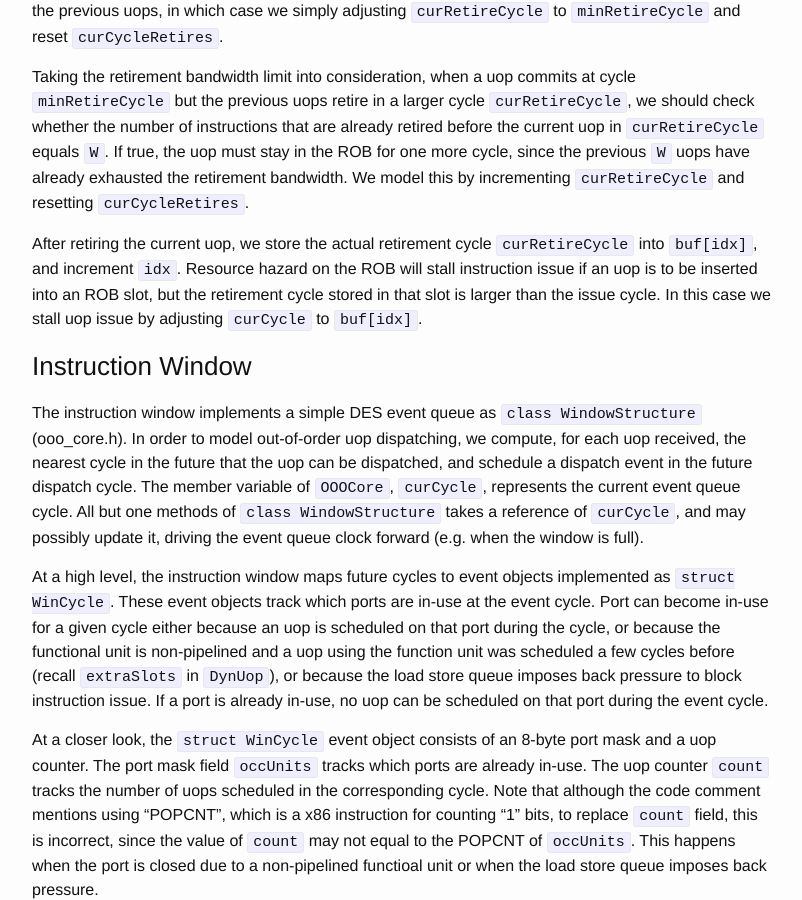
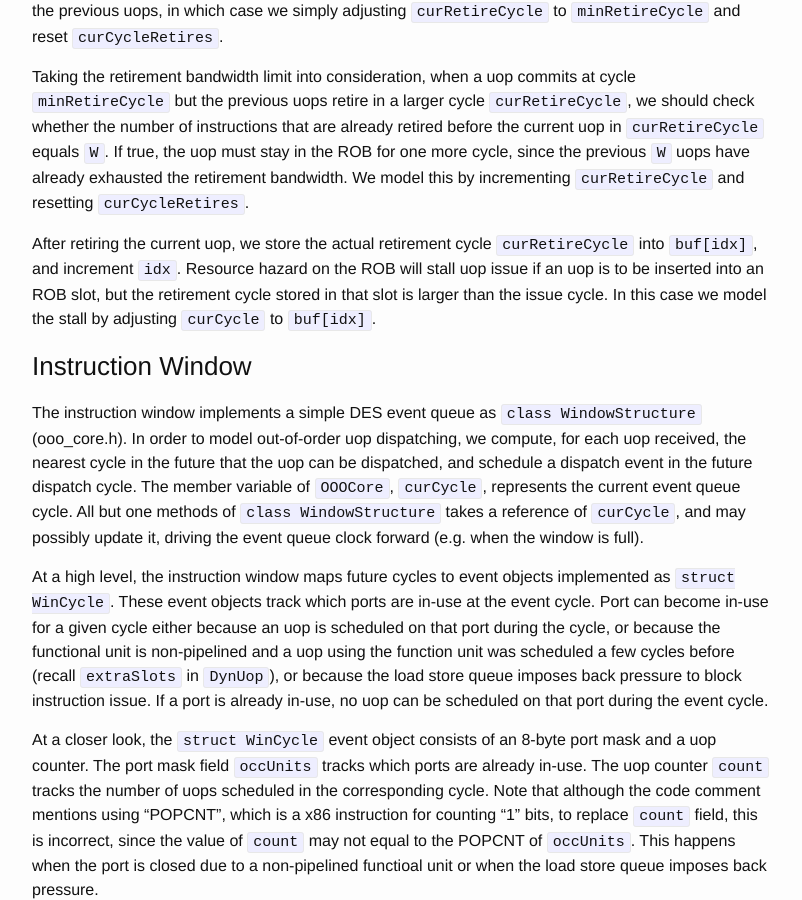
Before and after one commit to wangziqi2013/wangziqi2013.github.io, a Jekyll site: the page built from _posts/2019-12-31-zsim-microarch.markdown, in a window 1280 px wide and 900 px high, scrolled down 17872 px. Shown: the whole window, without its empty margins (238-1040 px from the left). Built offline with Jekyll 4.4.1, drawn with Linux system fonts in a browser that asks for light colours.

Commit message:
Small change

```diff
--- a/_posts/2019-12-31-zsim-microarch.markdown
+++ b/_posts/2019-12-31-zsim-microarch.markdown
@@ -647,8 +647,8 @@ cycle, since the previous `W` uops have already exhausted the retirement bandwid
 `curRetireCycle` and resetting `curCycleRetires`.
 
 After retiring the current uop, we store the actual retirement cycle `curRetireCycle` into `buf[idx]`, and increment
-`idx`. Resource hazard on the ROB will stall instruction issue if an uop is to be inserted into an ROB slot, but
-the retirement cycle stored in that slot is larger than the issue cycle. In this case we stall uop issue by adjusting
+`idx`. Resource hazard on the ROB will stall uop issue if an uop is to be inserted into an ROB slot, but
+the retirement cycle stored in that slot is larger than the issue cycle. In this case we model the stall by adjusting
 `curCycle` to `buf[idx]`.
 
 ### Instruction Window
```
